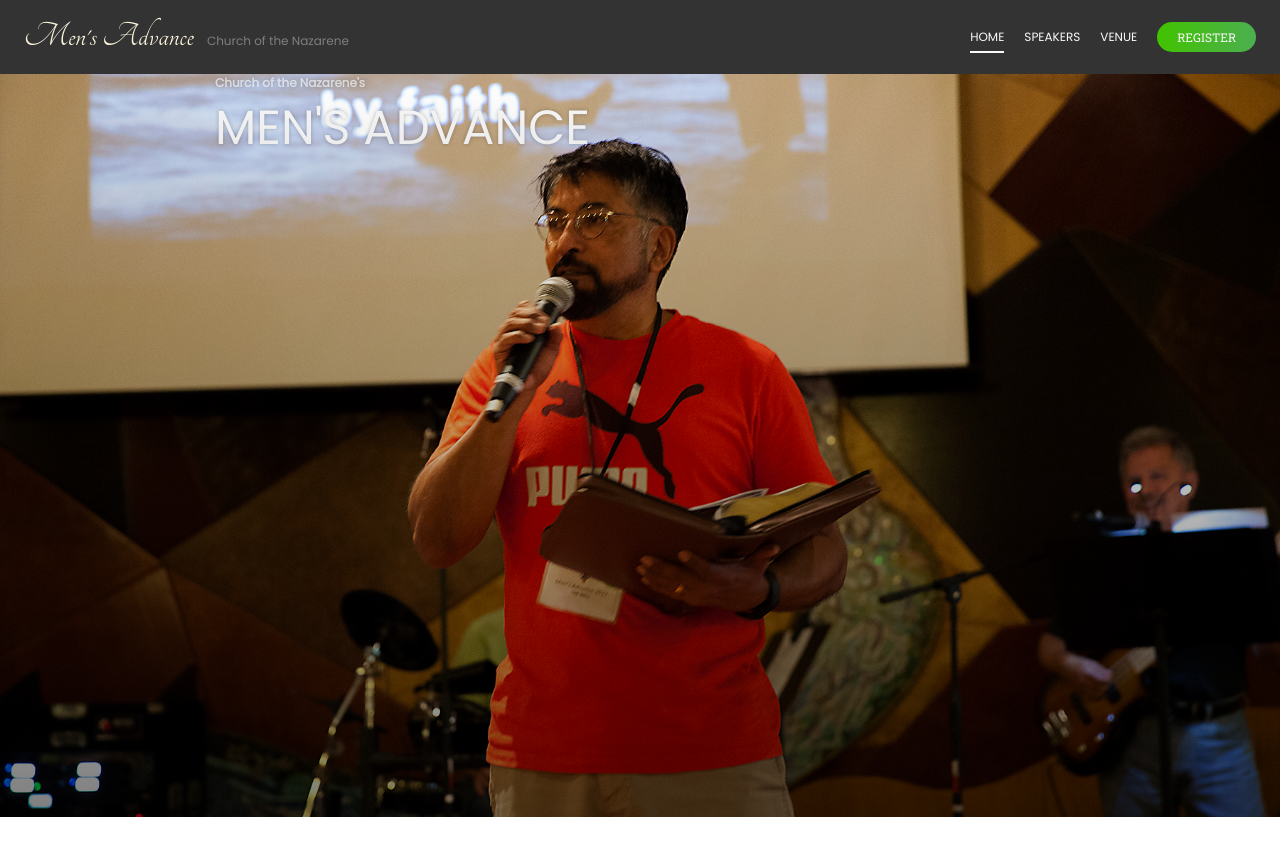
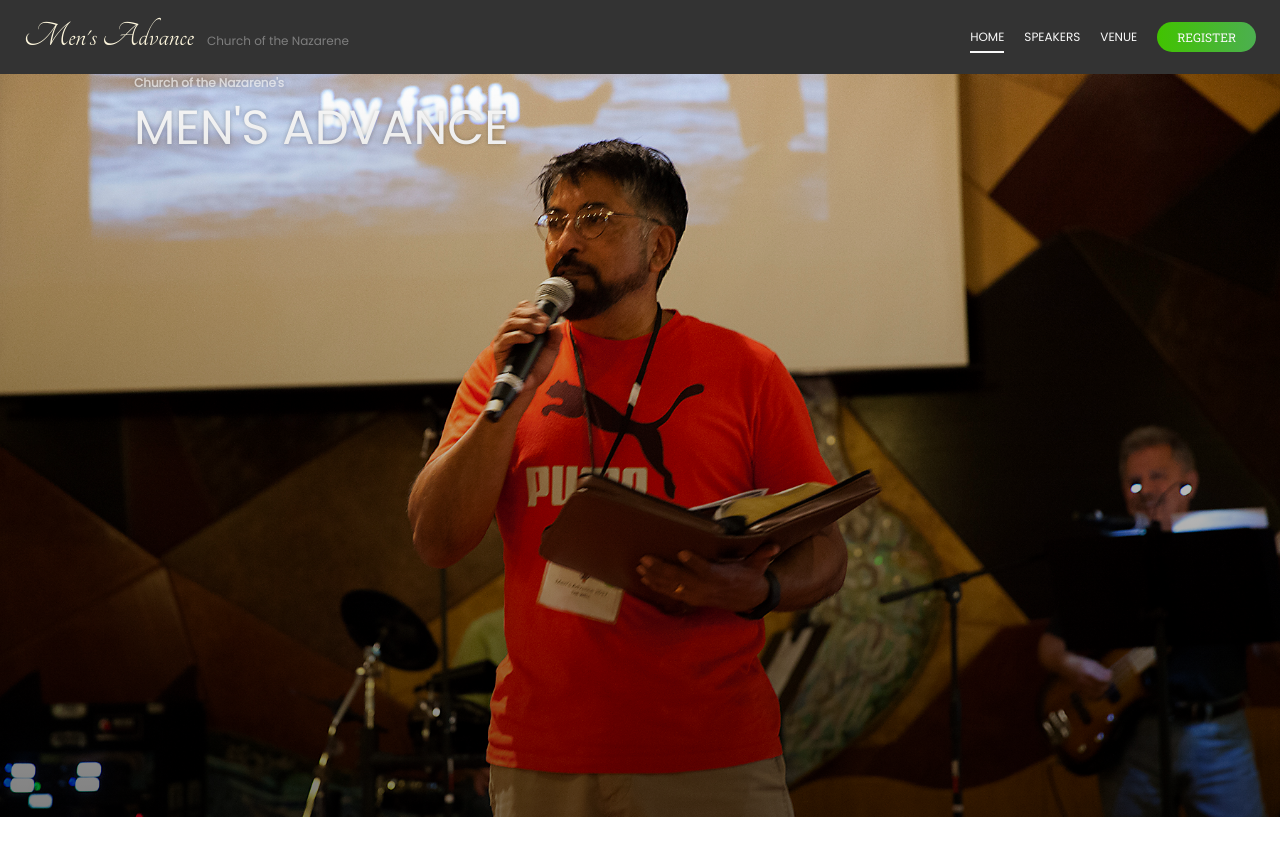
Before and after one commit to juliancoleman/mens-advance, a Jekyll site: the page built from index.html, in a window 1280 px wide. Shown: the top 856 px of the page. Built offline with Jekyll 4.4.1, drawn with Linux system fonts in a browser that asks for light colours.

Commit message:
makes wide container wider

```diff
--- a/assets/css/style.scss
+++ b/assets/css/style.scss
@@ -11,7 +11,7 @@
 @import "components/hero";
 
 .container-wide {
-  width: 850px;
+  width: 1012px;
 }
 
 .container {
```
